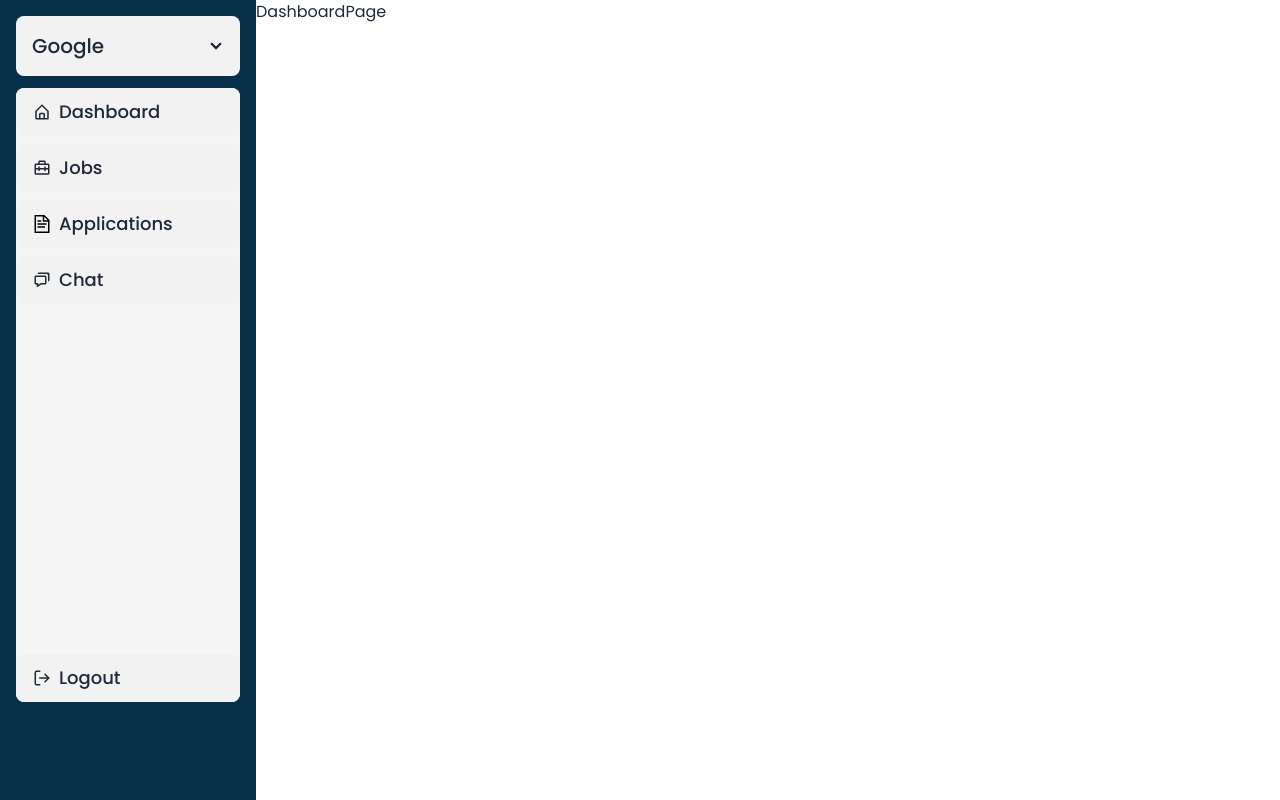
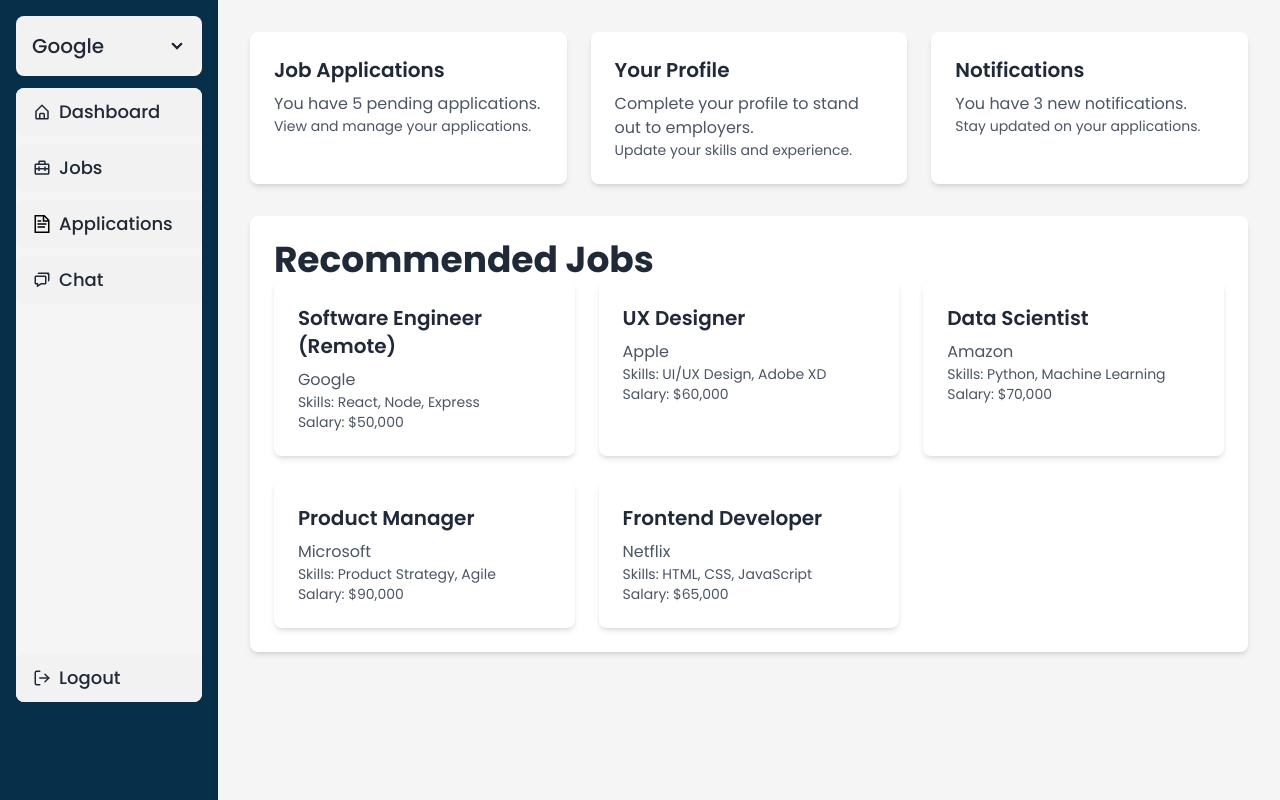
Before and after one commit to aqeelshamz/skillsift, a Next.js app in the folder frontend/skillsift/: page /company/dashboard in a window 1280 px wide. Built offline with nearby package versions, Linux system fonts and the light colour scheme.

Commit message:
f: added dashboard

```diff
--- a/frontend/skillsift/src/app/company/dashboard/page.tsx
+++ b/frontend/skillsift/src/app/company/dashboard/page.tsx
@@ -1,9 +1,104 @@
-import React from 'react'
+import React from "react";
 
 const DashboardPage = () => {
   return (
-    <div>DashboardPage</div>
-  )
-}
+    <div className="flex p-8 flex-col bg-neutral-100 h-full shadow-md">
+      {/* Example Content */}
+      <div className="grid grid-cols-1 md:grid-cols-2 lg:grid-cols-3 gap-6">
+        {/* Job Applications */}
+        <div className="bg-white p-6 rounded-lg shadow-md">
+          <h2 className="text-xl font-semibold mb-2">Job Applications</h2>
+          <p className="text-gray-600">You have 5 pending applications.</p>
+          <p className="text-sm text-gray-600">
+            View and manage your applications.
+          </p>
+        </div>
 
-export default DashboardPage
+        {/* Profile */}
+        <div className="bg-white p-6 rounded-lg shadow-md">
+          <h2 className="text-xl font-semibold mb-2">Your Profile</h2>
+          <p className="text-gray-600">
+            Complete your profile to stand out to employers.
+          </p>
+          <p className="text-sm text-gray-600">
+            Update your skills and experience.
+          </p>
+        </div>
+
+        {/* Notifications */}
+        <div className="bg-white p-6 rounded-lg shadow-md">
+          <h2 className="text-xl font-semibold mb-2">Notifications</h2>
+          <p className="text-gray-600">You have 3 new notifications.</p>
+          <p className="text-sm text-gray-600">
+            Stay updated on your applications.
+          </p>
+        </div>
+
+        {/* You can add more user-specific cards */}
+      </div>
+
+      {/* Table */}
+      <div className="mt-8 bg-white p-6 rounded-lg shadow-md">
+        {/* Recommended Jobs */}
+        <h4 className="text-4xl font-bold">Recommended Jobs</h4>
+        <div className="grid grid-cols-1 md:grid-cols-2 lg:grid-cols-3 gap-6">
+          {/* Job Card 1 */}
+          <div className="bg-white p-6 rounded-lg shadow-md">
+            <h2 className="text-xl font-semibold mb-2">
+              Software Engineer (Remote)
+            </h2>
+            <p className="text-gray-600">Google</p>
+            <p className="text-sm text-gray-600">
+              Skills: React, Node, Express
+            </p>
+            <p className="text-sm text-gray-600">Salary: $50,000</p>
+          </div>
+
+          {/* Job Card 2 */}
+          <div className="bg-white p-6 rounded-lg shadow-md">
+            <h2 className="text-xl font-semibold mb-2">UX Designer</h2>
+            <p className="text-gray-600">Apple</p>
+            <p className="text-sm text-gray-600">
+              Skills: UI/UX Design, Adobe XD
+            </p>
+            <p className="text-sm text-gray-600">Salary: $60,000</p>
+          </div>
+
+          {/* Job Card 3 */}
+          <div className="bg-white p-6 rounded-lg shadow-md">
+            <h2 className="text-xl font-semibold mb-2">Data Scientist</h2>
+            <p className="text-gray-600">Amazon</p>
+            <p className="text-sm text-gray-600">
+              Skills: Python, Machine Learning
+            </p>
+            <p className="text-sm text-gray-600">Salary: $70,000</p>
+          </div>
+
+          {/* Job Card 4 */}
+          <div className="bg-white p-6 rounded-lg shadow-md">
+            <h2 className="text-xl font-semibold mb-2">Product Manager</h2>
+            <p className="text-gray-600">Microsoft</p>
+            <p className="text-sm text-gray-600">
+              Skills: Product Strategy, Agile
+            </p>
+            <p className="text-sm text-gray-600">Salary: $90,000</p>
+          </div>
+
+          {/* Job Card 5 */}
+          <div className="bg-white p-6 rounded-lg shadow-md">
+            <h2 className="text-xl font-semibold mb-2">Frontend Developer</h2>
+            <p className="text-gray-600">Netflix</p>
+            <p className="text-sm text-gray-600">
+              Skills: HTML, CSS, JavaScript
+            </p>
+            <p className="text-sm text-gray-600">Salary: $65,000</p>
+          </div>
+
+          {/* You can continue adding more job cards */}
+        </div>
+      </div>
+    </div>
+  );
+};
+
+export default DashboardPage;
--- a/frontend/skillsift/src/app/company/layout.tsx
+++ b/frontend/skillsift/src/app/company/layout.tsx
@@ -58,7 +58,7 @@
           </div>
         </div>
       </div>
-      <div>{children}</div>
+      <div className="w-full">{children}</div>
     </div>
   );
 }
```
